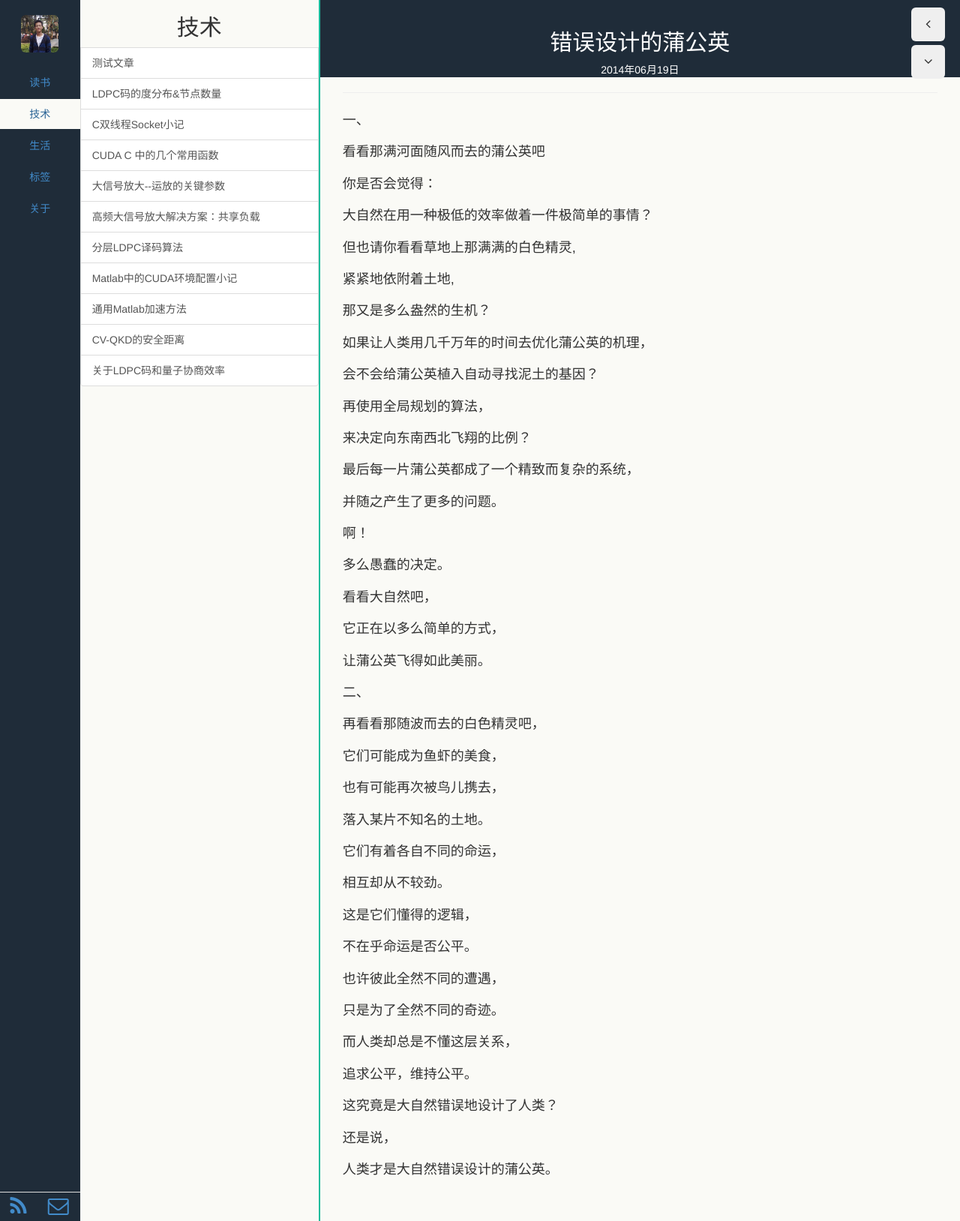
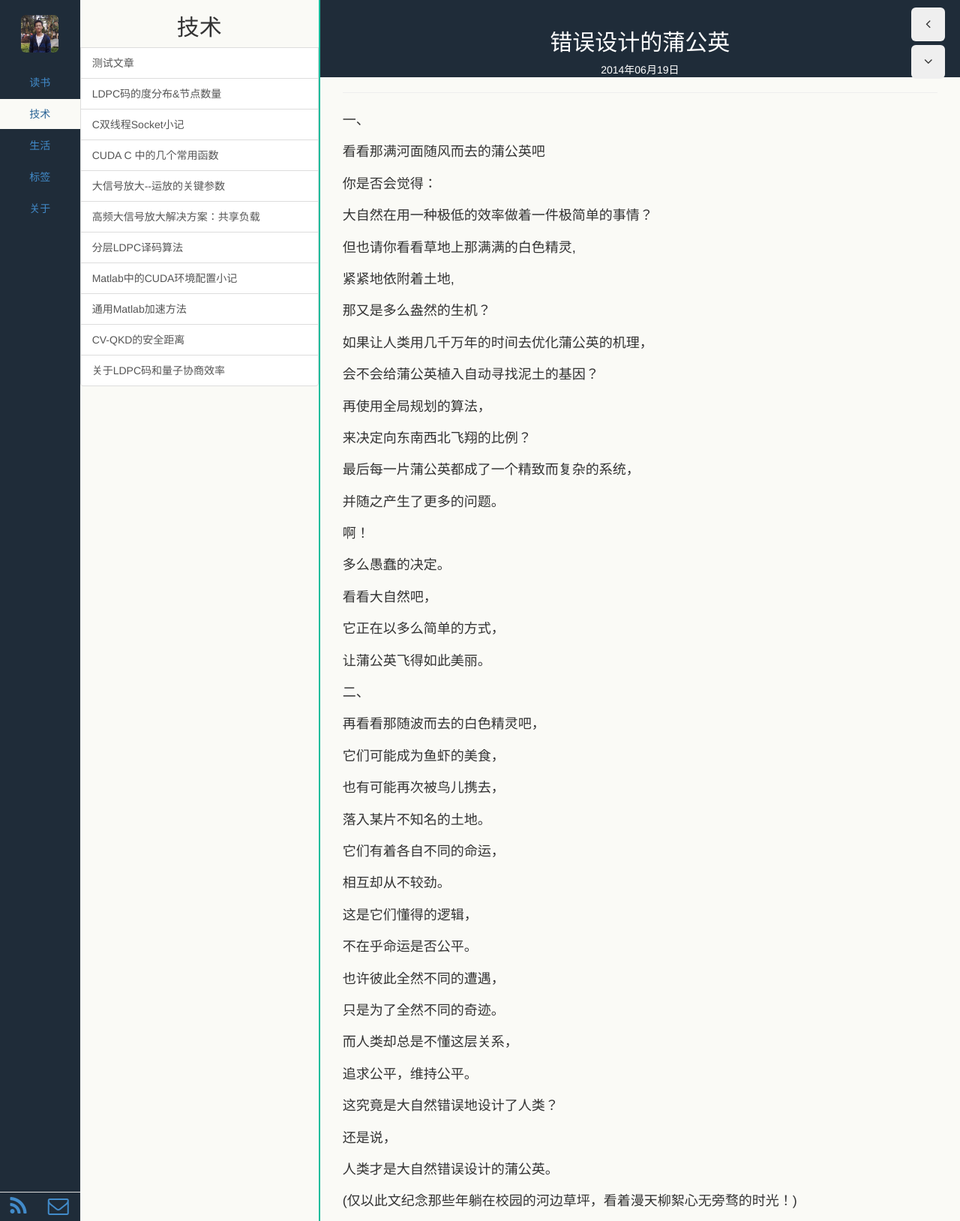
Before and after one commit to lindakai/lindakai.github.io, a Jekyll site: the page built from _posts/2014-06-19-dandelion.markdown, in a window 1280 px wide. Shown: the whole page at 75% size. Built offline with Jekyll 4.4.1, drawn with Linux system fonts in a browser that asks for light colours; Markdown is read by kramdown in place of the engine named in the settings; comment, search, counter and statistics services are not loaded.

Commit message:
mod artical.

```diff
--- a/_posts/2014-06-19-dandelion.markdown
+++ b/_posts/2014-06-19-dandelion.markdown
@@ -74,3 +74,5 @@ tags: Life
 还是说，
 
 人类才是大自然错误设计的蒲公英。
+
+(仅以此文纪念那些年躺在校园的河边草坪，看着漫天柳絮心无旁骛的时光！)
```
